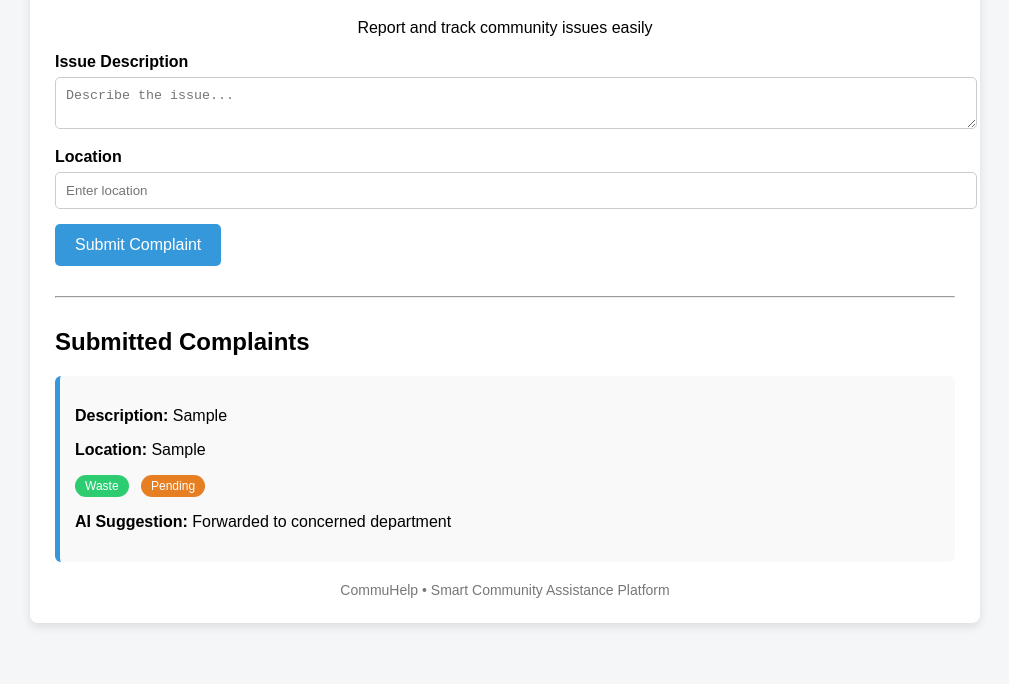
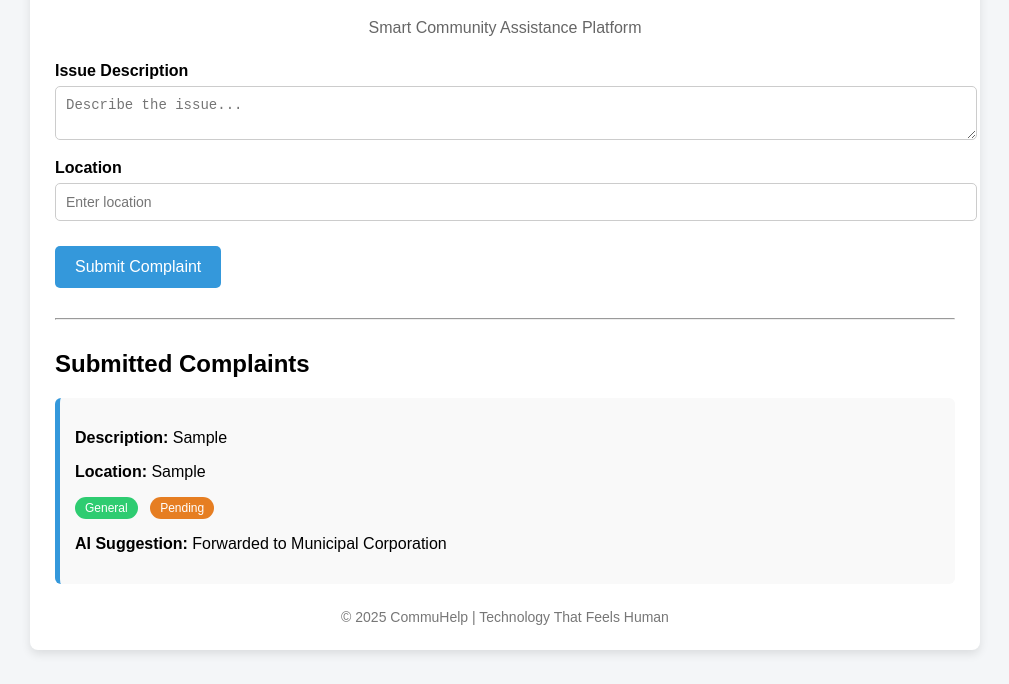
Before and after one commit to varshabasham237/CommuHelp, a plain HTML site: page frontend/index.html in a window 1280 px wide. Both pictures are taken after typing "Sample", "Sample" into the empty fields and a click on the button "Submit Complaint". Shown: the part 116-800 px from the top of the page, without its empty margins (135-1144 px from the left). Drawn offline with Linux system fonts and the light colour scheme.

Commit message:
Update index.html

```diff
--- a/frontend/index.html
+++ b/frontend/index.html
@@ -26,6 +26,12 @@
             color: #2c3e50;
         }
 
+        .subtitle {
+            text-align: center;
+            color: #666;
+            margin-bottom: 25px;
+        }
+
         .form-group {
             margin-bottom: 15px;
         }
@@ -41,6 +47,7 @@
             padding: 10px;
             border-radius: 5px;
             border: 1px solid #ccc;
+            font-size: 14px;
         }
 
         button {
@@ -51,6 +58,7 @@
             border-radius: 5px;
             cursor: pointer;
             font-size: 16px;
+            margin-top: 10px;
         }
 
         button:hover {
@@ -88,7 +96,7 @@
 
         .footer {
             text-align: center;
-            margin-top: 20px;
+            margin-top: 25px;
             color: #777;
             font-size: 14px;
         }
@@ -98,7 +106,7 @@
 
 <div class="container">
     <h1>CommuHelp</h1>
-    <p style="text-align:center;">Report and track community issues easily</p>
+    <p class="subtitle">Smart Community Assistance Platform</p>
 
     <div class="form-group">
         <label>Issue Description</label>
@@ -118,7 +126,7 @@
     <div id="complaints"></div>
 
     <div class="footer">
-        CommuHelp • Smart Community Assistance Platform
+        © 2025 CommuHelp | Technology That Feels Human
     </div>
 </div>
 
@@ -132,9 +140,28 @@
             return;
         }
 
-        // Mock AI logic
-        const aiCategory = "Waste";
-        const aiSuggestion = "Forwarded to concerned department";
+        // ---- Mock AI logic with department mapping ----
+        let aiCategory = "";
+        let aiSuggestion = "";
+
+        const text = desc.toLowerCase();
+
+        if (text.includes("garbage") || text.includes("waste")) {
+            aiCategory = "Waste";
+            aiSuggestion = "Forwarded to Sanitation Department";
+        } else if (text.includes("streetlight") || text.includes("light")) {
+            aiCategory = "Streetlight";
+            aiSuggestion = "Forwarded to Electricity Department";
+        } else if (text.includes("road") || text.includes("pothole")) {
+            aiCategory = "Road";
+            aiSuggestion = "Forwarded to Roads & Transport Department";
+        } else if (text.includes("water") || text.includes("leak")) {
+            aiCategory = "Water";
+            aiSuggestion = "Forwarded to Water Supply Department";
+        } else {
+            aiCategory = "General";
+            aiSuggestion = "Forwarded to Municipal Corporation";
+        }
 
         const complaintHTML = `
             <div class="complaint-card">
```
